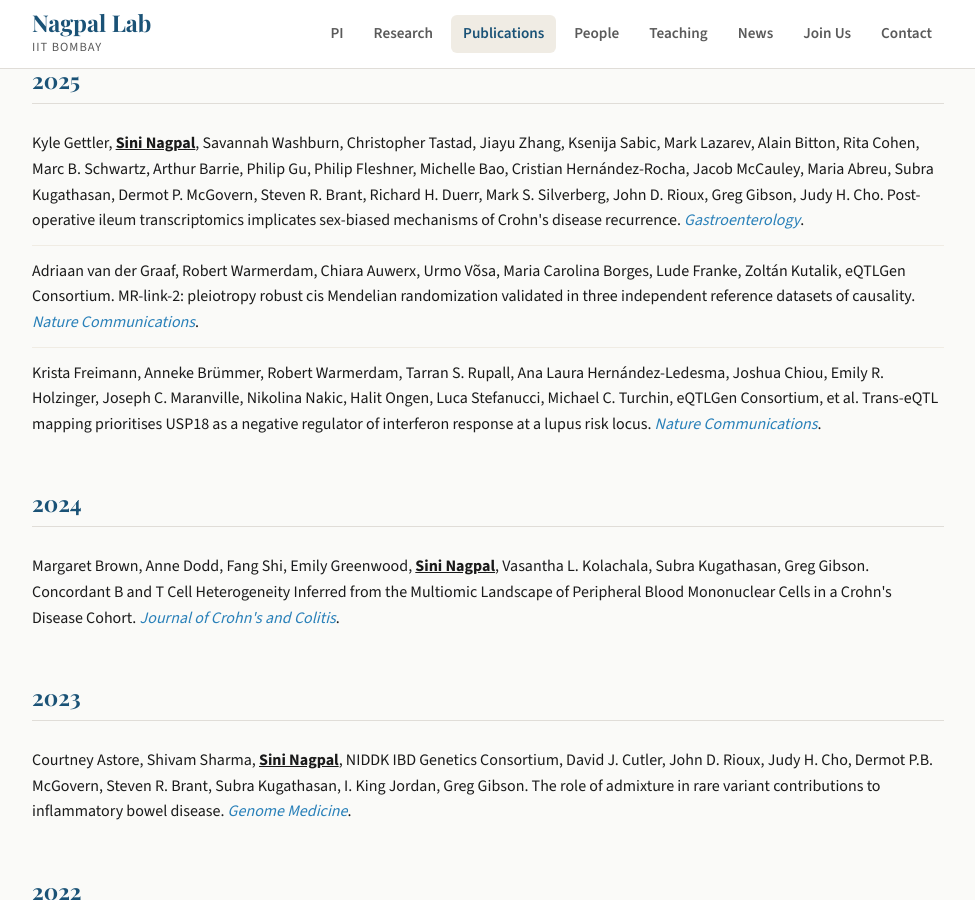
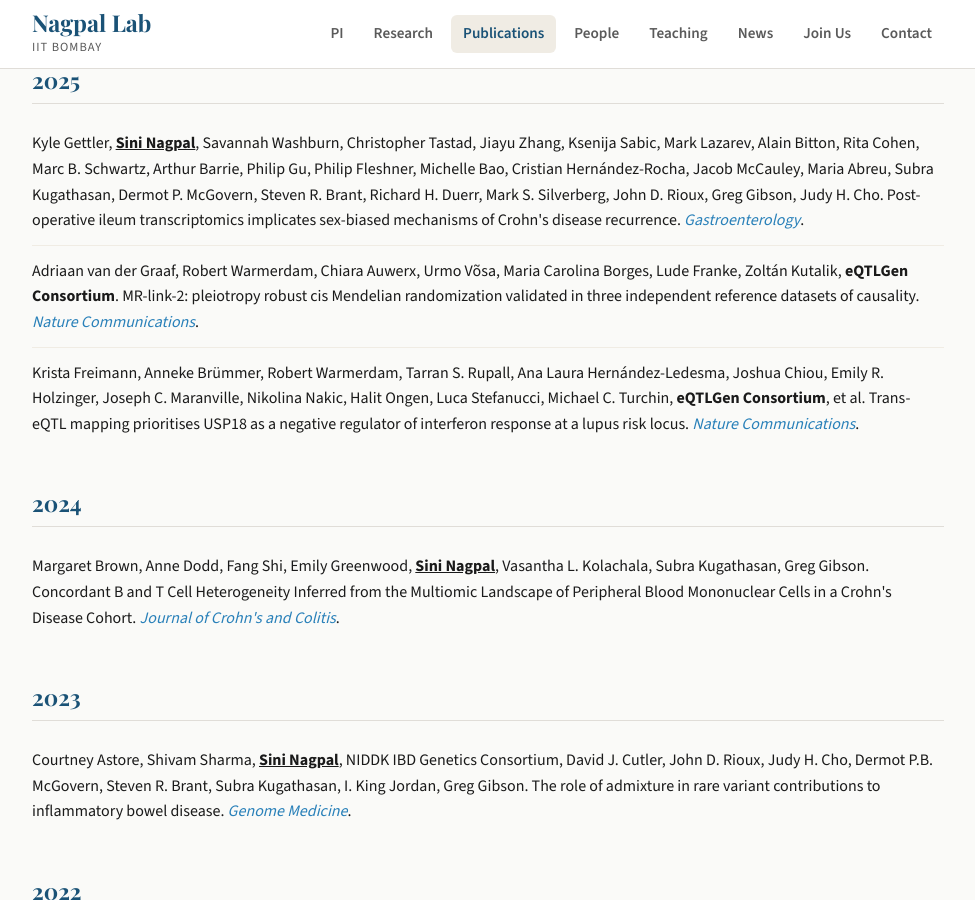
Before and after one commit to nagpallab/nagpallab.github.io, a Jekyll site: the page built from publications.md, in a window 1280 px wide and 900 px high, scrolled down 608 px. Shown: the whole window, without its empty margins (152-1127 px from the left). Built offline with Jekyll 4.4.1, drawn with Linux system fonts in a browser that asks for light colours.

Commit message:
Update publications.md

```diff
--- a/publications.md
+++ b/publications.md
@@ -19,8 +19,8 @@ title: Publications
 <h2 class="pub-year">2025</h2>
 <ul class="pub-list">
   <li>Kyle Gettler, <span class="pub-me">Sini Nagpal</span>, Savannah Washburn, Christopher Tastad, Jiayu Zhang, Ksenija Sabic, Mark Lazarev, Alain Bitton, Rita Cohen, Marc B. Schwartz, Arthur Barrie, Philip Gu, Philip Fleshner, Michelle Bao, Cristian Hernández-Rocha, Jacob McCauley, Maria Abreu, Subra Kugathasan, Dermot P. McGovern, Steven R. Brant, Richard H. Duerr, Mark S. Silverberg, John D. Rioux, Greg Gibson, Judy H. Cho. Post-operative ileum transcriptomics implicates sex-biased mechanisms of Crohn's disease recurrence. <span class="pub-journal">Gastroenterology</span>.</li>
-  <li>Adriaan van der Graaf, Robert Warmerdam, Chiara Auwerx, Urmo Võsa, Maria Carolina Borges, Lude Franke, Zoltán Kutalik, eQTLGen Consortium. MR-link-2: pleiotropy robust cis Mendelian randomization validated in three independent reference datasets of causality. <span class="pub-journal">Nature Communications</span>.</li>
-  <li>Krista Freimann, Anneke Brümmer, Robert Warmerdam, Tarran S. Rupall, Ana Laura Hernández-Ledesma, Joshua Chiou, Emily R. Holzinger, Joseph C. Maranville, Nikolina Nakic, Halit Ongen, Luca Stefanucci, Michael C. Turchin, eQTLGen Consortium, et al. Trans-eQTL mapping prioritises USP18 as a negative regulator of interferon response at a lupus risk locus. <span class="pub-journal">Nature Communications</span>.</li>
+  <li>Adriaan van der Graaf, Robert Warmerdam, Chiara Auwerx, Urmo Võsa, Maria Carolina Borges, Lude Franke, Zoltán Kutalik, <strong>eQTLGen Consortium</strong>. MR-link-2: pleiotropy robust cis Mendelian randomization validated in three independent reference datasets of causality. <span class="pub-journal">Nature Communications</span>.</li>
+  <li>Krista Freimann, Anneke Brümmer, Robert Warmerdam, Tarran S. Rupall, Ana Laura Hernández-Ledesma, Joshua Chiou, Emily R. Holzinger, Joseph C. Maranville, Nikolina Nakic, Halit Ongen, Luca Stefanucci, Michael C. Turchin, <strong>eQTLGen Consortium</strong>, et al. Trans-eQTL mapping prioritises USP18 as a negative regulator of interferon response at a lupus risk locus. <span class="pub-journal">Nature Communications</span>.</li>
 </ul>
 
 <h2 class="pub-year">2024</h2>
```
